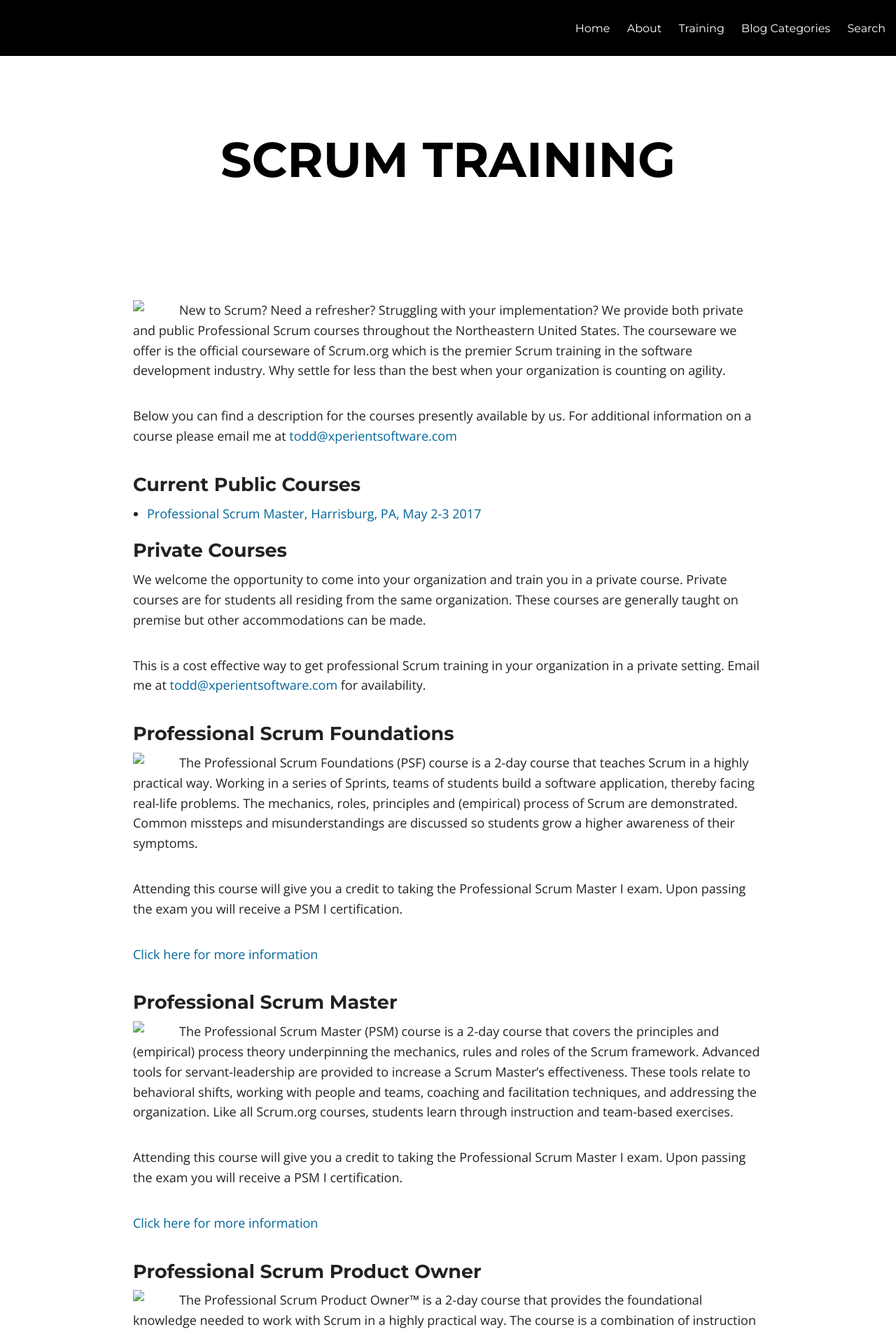
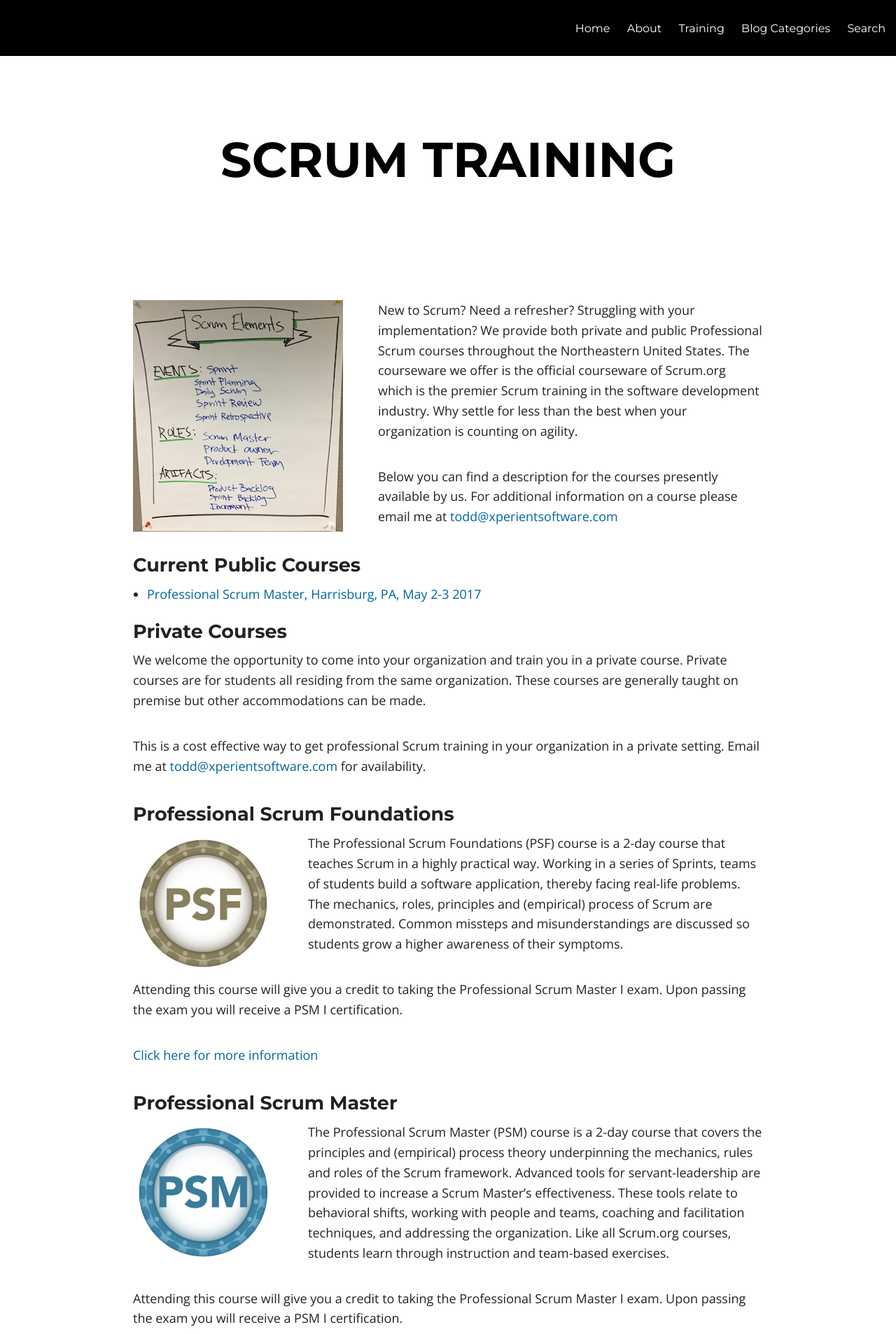
Before and after one commit to agiletodd/agiletodd.github.io, a Jekyll site: the page built from training.md, in a window 1280 px wide. Shown: the top 1907 px of the page at 70% size. Built offline with Jekyll 4.4.1, drawn with Linux system fonts in a browser that asks for light colours; nearby versions of some CDN libraries.

Commit message:
Image Url Fixes

```diff
--- a/training.md
+++ b/training.md
@@ -8,7 +8,7 @@
 ---
 
 <span>
-<img src="images/class-drawing-scrum-elements.png" align="left" style="margin:0px 50px 0px 0px" />
+<img src="/images/class-drawing-scrum-elements.png" align="left" style="margin:0px 50px 0px 0px" />
 
 New to Scrum? Need a refresher? Struggling with your implementation? We provide both private and public Professional Scrum courses throughout the Northeastern United States. The courseware we offer is the official courseware of Scrum.org which is the premier Scrum training in the software development industry. Why settle for less than the best when your organization is counting on agility.
 
@@ -23,7 +23,7 @@
 
 ### Professional Scrum Foundations
 <span>
-<img src="images/PSF_Program_200x200.png" align="left" style="margin:0px 50px 0px 0px" />
+<img src="/images/PSF_Program_200x200.png" align="left" style="margin:0px 50px 0px 0px" />
 The Professional Scrum Foundations (PSF) course is a 2-day course that teaches Scrum in a highly practical way. Working in a series of Sprints, teams of students build a software application, thereby facing real-life problems. The mechanics, roles, principles and (empirical) process of Scrum are demonstrated. Common missteps and misunderstandings are discussed so students grow a higher awareness of their symptoms.
 
 Attending this course will give you a credit to taking the Professional Scrum Master I exam. Upon passing the exam you will receive a PSM I certification.
@@ -32,7 +32,7 @@
 
 ### Professional Scrum Master
 <span>
-<img src="images/PSM_Program_200x200.png" align="left" style="margin:0px 50px 0px 0px" />
+<img src="/images/PSM_Program_200x200.png" align="left" style="margin:0px 50px 0px 0px" />
 The Professional Scrum Master (PSM) course is a 2-day course that covers the principles and (empirical) process theory underpinning the mechanics, rules and roles of the Scrum framework. Advanced tools for servant-leadership are provided to increase a Scrum Master’s effectiveness. These tools relate to behavioral shifts, working with people and teams, coaching and facilitation techniques, and addressing the organization. Like all Scrum.org courses, students learn through instruction and team-based exercises.
 
 Attending this course will give you a credit to taking the Professional Scrum Master I exam. Upon passing the exam you will receive a PSM I certification.
@@ -41,7 +41,7 @@
 
 ### Professional Scrum Product Owner
 <span>
-<img src="images/PSPO_Program_200x200.png" align="left" style="margin:0px 50px 0px 0px" />
+<img src="/images/PSPO_Program_200x200.png" align="left" style="margin:0px 50px 0px 0px" />
 The Professional Scrum Product Owner™ is a 2-day course that provides the foundational knowledge needed to work with Scrum in a highly practical way. The course is a combination of instruction and team-based exercises where students experience how the Scrum framework improves product development efforts.
 
 Over the 2 days, students will develop and solidify their knowledge of being a Product Owner through instruction and team-based exercises. The breadth of the role’s responsibilities in delivering a successful product will become more clear from an Agile perspective. Metrics are identified to track the creation of value and the successful delivery of the product to the marketplace.
@@ -52,7 +52,7 @@
 
 ### Professional Scrum Developer
 <span>
-<img src="images/PSD_Program_200x200.png" align="left" style="margin:0px 50px 0px 0px" />
+<img src="/images/PSD_Program_200x200.png" align="left" style="margin:0px 50px 0px 0px" />
 The Professional Scrum Developer (PSD) course is a 3-day course that teaches how to create great software using the Scrum framework. Working in a series of Sprints, teams of students collaborate, apply modern engineering practices, and use the Scrum framework to cope with changes. They learn how to develop increments of potentially releasable functionality from a realistic Product Backlog.
 
 Attending this course will give you a credit to taking the Professional Scrum Developer I exam. Upon passing the exam you will receive a PSD certification.
```
Also changed, not shown: about.md (+1 -1 lines).
